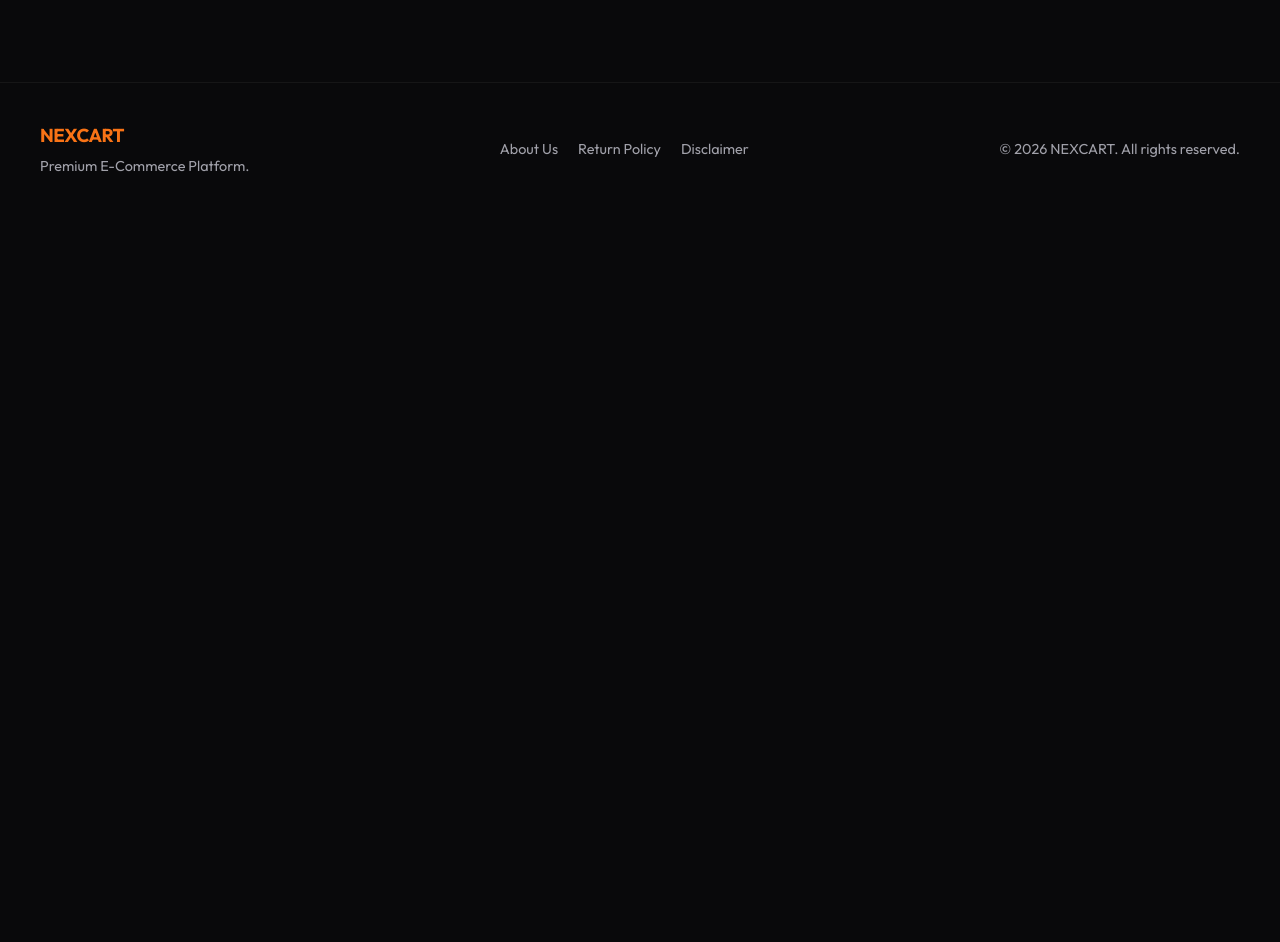
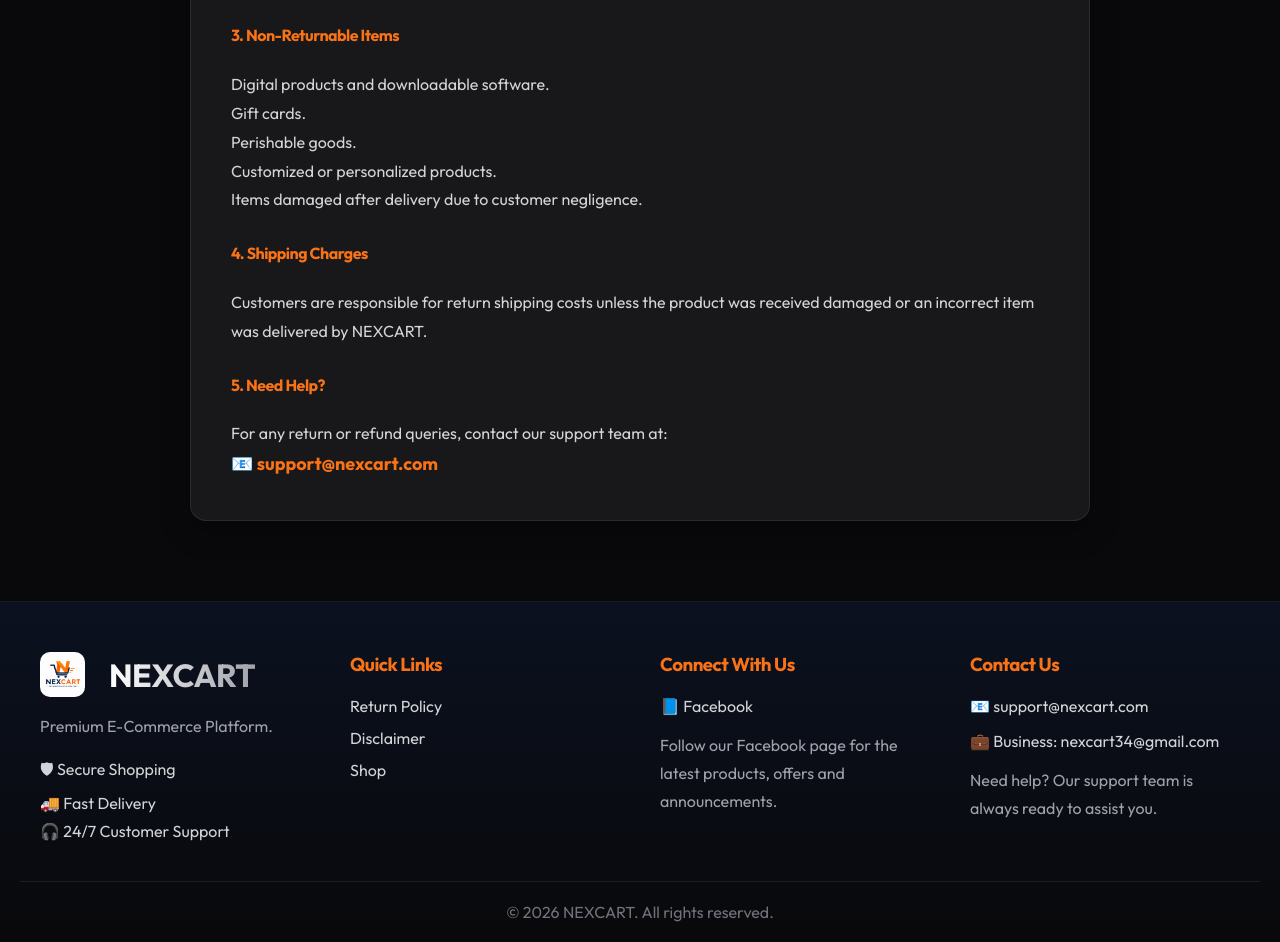
Before and after one commit to Soubik-dev554/nexcart-marketplace, a React (Create React App) app in the folder frontend/: page /return-policy in a window 1280 px wide. Shown: the part 680-1622 px from the top of the page. Before the commit the page ends 895 px from the top, so only its background shows below. Built offline with nearby package versions, Linux system fonts and the light colour scheme.

Commit message:
Added premium fotter redesign

```diff
--- a/frontend/src/App.jsx
+++ b/frontend/src/App.jsx
@@ -45,7 +45,7 @@
           <Route path="/ordersuccess" element={<OrderSuccess />} />
           <Route path="/about" element={<About />} />
           <Route path="/disclaimer" element={<Disclaimer />} />
-          <Route path="/return" element={<ReturnPolicy />} />
+          <Route path="/return-policy" element={<ReturnPolicy />} />
           <Route path="/admin" element={<AdminDashboard />} />
           <Route path="/super-admin" element={<SuperAdminDashboard />} />
           <Route path="/super-admin/edit-seller/:id" element={<EditSeller />} />
--- a/frontend/src/components/Footer.jsx
+++ b/frontend/src/components/Footer.jsx
@@ -1,40 +1,206 @@
-import React from 'react';
-import { Link } from 'react-router-dom';
+import React from "react";
+import { Link } from "react-router-dom";
 
 const Footer = () => {
   return (
-    <footer style={{
-      background: '#09090b',
-      borderTop: '1px solid rgba(255, 255, 255, 0.05)',
-      padding: '40px 20px',
-      marginTop: 'auto'
-    }}>
-      <div style={{
-        maxWidth: '1200px',
-        margin: '0 auto',
-        display: 'flex',
-        flexWrap: 'wrap',
-        justifyContent: 'space-between',
-        alignItems: 'center',
-        gap: '20px'
-      }}>
+    <footer
+      style={{
+        background: "linear-gradient(180deg,#0b1120,#09090b)",
+        borderTop: "1px solid rgba(255,255,255,0.08)",
+        padding: "50px 20px 20px",
+        marginTop: "auto",
+      }}
+    >
+      <div
+        style={{
+          maxWidth: "1200px",
+          margin: "0 auto",
+          display: "grid",
+          gridTemplateColumns: "repeat(auto-fit,minmax(250px,1fr))",
+          gap: "40px",
+        }}
+      >
+        {/* Brand */}
+
         <div>
-          <h3 style={{ color: '#f97316', marginBottom: '10px' }}>NEXCART</h3>
-          <p style={{ color: '#a1a1aa', fontSize: '0.9rem' }}>Premium E-Commerce Platform.</p>
+          <div
+            style={{
+              display: "flex",
+              alignItems: "center",
+              gap: "12px",
+              marginBottom: "15px",
+            }}
+          >
+            <img
+              src="/NEXCARTLogo.png"
+              alt="NEXCART"
+              style={{
+                width: "45px",
+                height: "45px",
+                borderRadius: "10px",
+                marginRight: "12px"
+              }}
+            />
+
+            <h2
+              style={{
+                color: "#fff",
+                margin: 0,
+                fontSize: "2rem",
+              }}
+            >
+              NEXCART
+            </h2>
+          </div>
+
+          <p
+            style={{
+              color: "#a1a1aa",
+              lineHeight: "28px",
+            }}
+          >
+            Premium E-Commerce Platform.
+          </p>
+
+          <div
+            style={{
+              marginTop: "18px",
+              color: "#d4d4d8",
+              display: "flex",
+              flexDirection: "column",
+              gap: "8px",
+            }}
+          >
+            <span>🛡 Secure Shopping</span>
+            <span>🚚 Fast Delivery</span>
+            <span>🎧 24/7 Customer Support</span>
+          </div>
         </div>
 
-        <div style={{ display: 'flex', gap: '20px' }}>
-          <Link to="/about" style={{ color: '#a1a1aa', fontSize: '0.9rem' }}>About Us</Link>
-          <Link to="/return" style={{ color: '#a1a1aa', fontSize: '0.9rem' }}>Return Policy</Link>
-          <Link to="/disclaimer" style={{ color: '#a1a1aa', fontSize: '0.9rem' }}>Disclaimer</Link>
+        {/* Quick Links */}
+
+        <div>
+          <h3 style={{ color: "#f97316" }}>Quick Links</h3>
+
+          <div
+            style={{
+              display: "flex",
+              flexDirection: "column",
+              gap: "12px",
+              marginTop: "15px",
+            }}
+          >
+            <Link to="/return-policy" style={linkStyle}>
+              Return Policy
+            </Link>
+
+            <Link to="/disclaimer" style={linkStyle}>
+              Disclaimer
+            </Link>
+
+            <Link to="/shop" style={linkStyle}>
+              Shop
+            </Link>
+          </div>
         </div>
 
-        <div style={{ color: '#a1a1aa', fontSize: '0.9rem' }}>
-          &copy; {new Date().getFullYear()} NEXCART. All rights reserved.
+        {/* Facebook */}
+
+        <div>
+          <h3 style={{ color: "#f97316" }}>Connect With Us</h3>
+
+          <div
+            style={{
+              marginTop: "18px",
+              display: "flex",
+              flexDirection: "column",
+              gap: "15px",
+            }}
+          >
+            <a
+              href="https://www.facebook.com/share/1ENtKChmdc/"
+
+              target="_blank"
+              rel="noreferrer"
+              style={linkStyle}
+            >
+              📘 Facebook
+            </a>
+
+            <p
+              style={{
+                color: "#a1a1aa",
+                lineHeight: "28px",
+              }}
+            >
+              Follow our Facebook page for the latest products,
+              offers and announcements.
+            </p>
+          </div>
+        </div>
+
+        {/* Contact */}
+
+        <div>
+          <h3 style={{ color: "#f97316" }}>Contact Us</h3>
+
+          <div
+            style={{
+              marginTop: "18px",
+              display: "flex",
+              flexDirection: "column",
+              gap: "15px",
+            }}
+          >
+            <a
+              href="mailto:support@nexcart.com"
+              style={linkStyle}
+            >
+              📧 support@nexcart.com
+            </a>
+
+            <a
+              href="mailto:nexcart34@gmail.com"
+              style={linkStyle}
+            >
+              💼 Business: nexcart34@gmail.com
+            </a>
+            <p
+              style={{
+                color: "#a1a1aa",
+                lineHeight: "28px",
+              }}
+            >
+              Need help? Our support team is always ready to assist you.
+            </p>
+          </div>
         </div>
       </div>
+
+      <hr
+        style={{
+          border: 0,
+          borderTop: "1px solid rgba(255,255,255,0.08)",
+          margin: "40px 0 20px",
+        }}
+      />
+
+      <p
+        style={{
+          textAlign: "center",
+          color: "#71717a",
+        }}
+      >
+        © {new Date().getFullYear()} NEXCART. All rights reserved.
+      </p>
     </footer>
   );
 };
 
+const linkStyle = {
+  color: "#d4d4d8",
+  textDecoration: "none",
+  transition: "0.3s",
+};
+
 export default Footer;
--- a/frontend/src/pages/ReturnPolicy.jsx
+++ b/frontend/src/pages/ReturnPolicy.jsx
@@ -1,45 +1,95 @@
-import React from 'react';
+import React from "react";
 
 const textualStyle = {
-  maxWidth: '900px',
-  margin: '0 auto',
-  padding: '40px',
-  background: '#18181b',
-  borderRadius: '16px',
-  border: '1px solid rgba(255, 255, 255, 0.05)',
-  lineHeight: '1.8',
-  color: '#a1a1aa'
+  maxWidth: "900px",
+  margin: "40px auto",
+  padding: "40px",
+  background: "#18181b",
+  borderRadius: "16px",
+  border: "1px solid rgba(255,255,255,0.08)",
+  lineHeight: "1.8",
+  color: "#d4d4d8",
+  boxShadow: "0 10px 30px rgba(0,0,0,0.3)",
 };
 
 const ReturnPolicy = () => {
   return (
     <div style={textualStyle}>
-      <h2 style={{ color: '#fff', marginBottom: '20px', borderBottom: '1px solid rgba(255,255,255,0.1)', paddingBottom: '15px' }}>
+      <h2
+        style={{
+          color: "#fff",
+          marginBottom: "20px",
+          borderBottom: "2px solid #f97316",
+          paddingBottom: "15px",
+        }}
+      >
         Return & Refund Policy
       </h2>
 
-      <p style={{ marginBottom: '20px' }}>
-        At NEXCART, we proudly stand behind the quality of our merchandise. If for any reason you are completely disastified with your purchase, you may securely initiate a return within 30 days of receiving your order.
+      <p style={{ marginBottom: "20px" }}>
+        At <strong>NEXCART</strong>, customer satisfaction is our priority.
+        If you are not completely satisfied with your purchase, you may
+        request a return within <strong>7 days</strong> of receiving your
+        order, subject to the conditions below.
       </p>
 
-      <h4 style={{ color: '#f97316', marginTop: '25px', marginBottom: '10px' }}>1. Eligibility for Returns</h4>
-      <p style={{ marginBottom: '15px' }}>
-        To be eligible for a return, the item must be completely unused, housed in the same absolute condition that it was received, and maintained within its original factory packaging. Receipts or proof of purchase mappings are strictly required.
+      <h4 style={{ color: "#f97316" }}>1. Eligibility for Returns</h4>
+
+      <ul>
+        <li>Item must be unused and in its original condition.</li>
+        <li>Original packaging and accessories must be included.</li>
+        <li>Proof of purchase or order confirmation is required.</li>
+        <li>Products damaged due to misuse are not eligible.</li>
+      </ul>
+
+      <h4 style={{ color: "#f97316", marginTop: "25px" }}>
+        2. Refund Process
+      </h4>
+
+      <p>
+        Once we receive and inspect the returned item, you will receive an
+        email regarding the approval or rejection of your refund. Approved
+        refunds are processed to the original payment method within
+        <strong> 5–7 business days</strong>.
       </p>
 
-      <h4 style={{ color: '#f97316', marginTop: '25px', marginBottom: '10px' }}>2. Refund Processing</h4>
-      <p style={{ marginBottom: '15px' }}>
-        Once your return is physically received and internally inspected, an immediate email protocol will fire notifying you of the approval status. Approved refunds will cleanly propagate to your original designated Razorpay gateway endpoint within 5-7 business working days naturally.
+      <h4 style={{ color: "#f97316", marginTop: "25px" }}>
+        3. Non-Returnable Items
+      </h4>
+
+      <ul>
+        <li>Digital products and downloadable software.</li>
+        <li>Gift cards.</li>
+        <li>Perishable goods.</li>
+        <li>Customized or personalized products.</li>
+        <li>Items damaged after delivery due to customer negligence.</li>
+      </ul>
+
+      <h4 style={{ color: "#f97316", marginTop: "25px" }}>
+        4. Shipping Charges
+      </h4>
+
+      <p>
+        Customers are responsible for return shipping costs unless the product
+        was received damaged or an incorrect item was delivered by NEXCART.
       </p>
 
-      <h4 style={{ color: '#f97316', marginTop: '25px', marginBottom: '10px' }}>3. Exempted Output Goods</h4>
-      <p style={{ marginBottom: '15px' }}>
-        Certain explicit categories such as perishable items, custom software, digital media, or physically tampered items are heavily restricted and do not qualify for any standard refund sequence.
+      <h4 style={{ color: "#f97316", marginTop: "25px" }}>
+        5. Need Help?
+      </h4>
+
+      <p>
+        For any return or refund queries, contact our support team at:
       </p>
 
-      <h4 style={{ color: '#f97316', marginTop: '25px', marginBottom: '10px' }}>4. Shipping Transit Costs</h4>
-      <p>
-        You will actively remain strictly responsible for covering your own outbound logistical shipping rates associated with returning the item. Restocking fees may conditionally apply.
+      <p
+        style={{
+          color: "#f97316",
+          fontWeight: "bold",
+          fontSize: "18px",
+        }}
+      >
+        📧 support@nexcart.com
       </p>
     </div>
   );
--- a/frontend/src/styles/navbar.css
+++ b/frontend/src/styles/navbar.css
@@ -4,8 +4,8 @@
   align-items: center;
   padding: 18px 50px;
   background: rgba(9, 9, 11, 0.8);
+  -webkit-backdrop-filter: blur(12px);
   backdrop-filter: blur(12px);
-  -webkit-backdrop-filter: blur(12px);
   border-bottom: 1px solid rgba(255, 255, 255, 0.05);
   position: sticky;
   top: 0;
```
Also changed, not shown: frontend/src/styles/product.css (+11 -8 lines), 1 other file (tests, documents, lock files or other folders).
